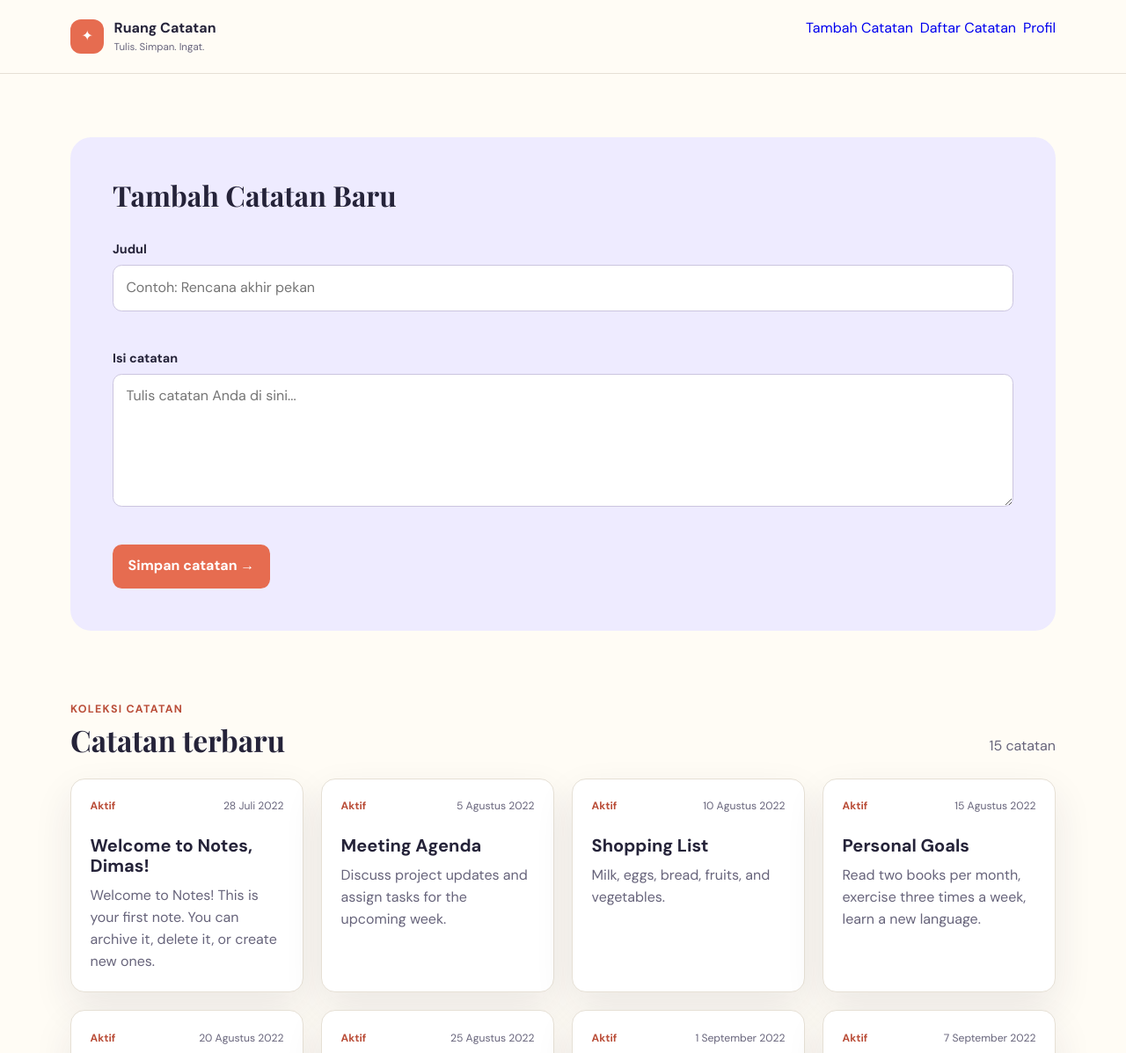
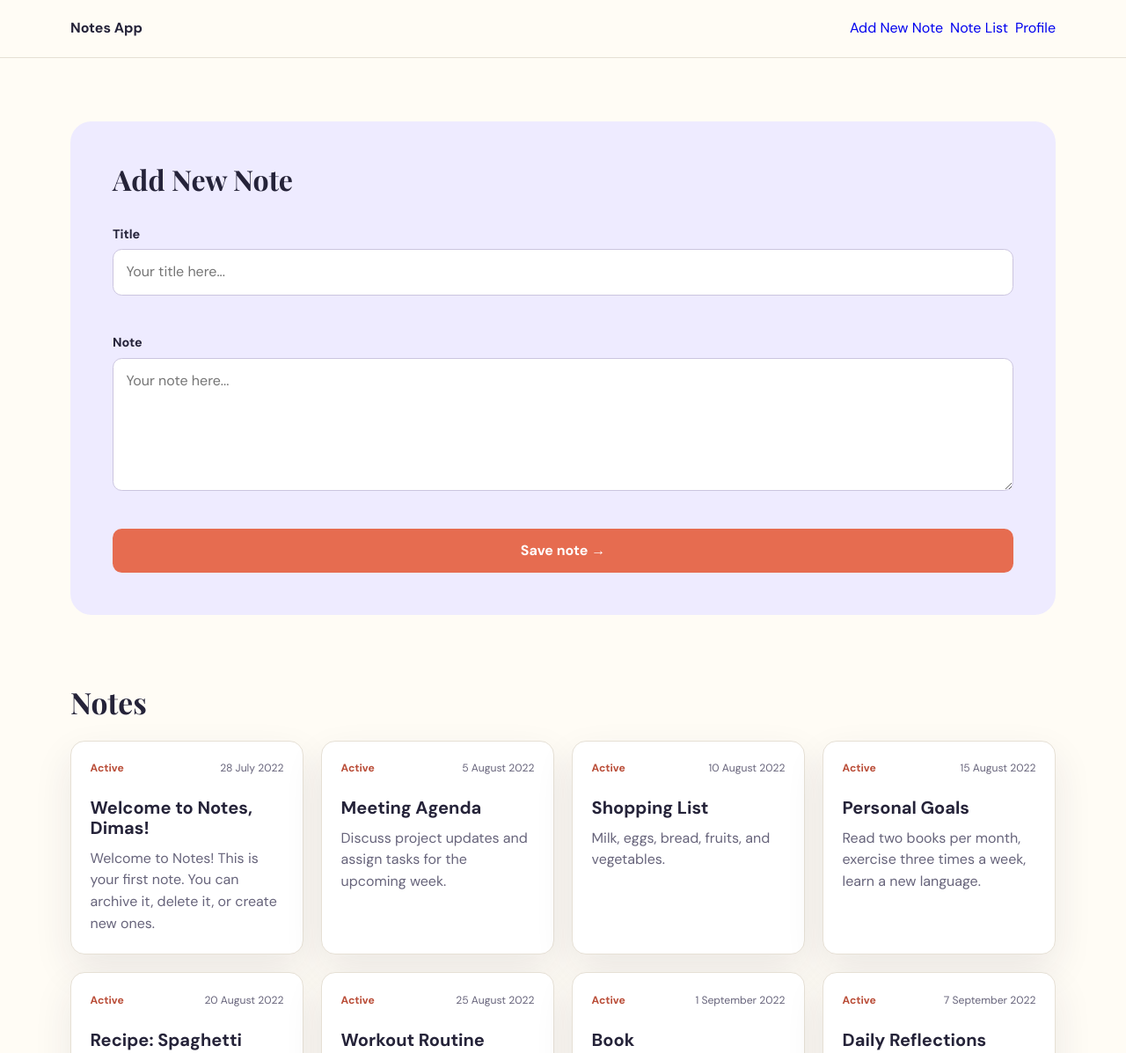
Before and after one commit to trdkhardani/first-project-notes-app, a plain HTML site: page index.html in a window 1280 px wide. Shown: the top 1197 px of the page at 88% size. Drawn offline with nearby package versions, Linux system fonts and the light colour scheme.

Commit message:
feat: switch to full english

```diff
--- a/index.html
+++ b/index.html
@@ -3,27 +3,39 @@
   <head>
     <meta charset="UTF-8" />
     <meta name="viewport" content="width=device-width, initial-scale=1.0" />
-    <meta name="description" content="Aplikasi pencatatan sederhana untuk submission Belajar Fundamental Front-End Web Development." />
-    <title>Ruang Catatan</title>
+    <meta name="description"/>
+    <title>Notes App</title>
     <link rel="preconnect" href="https://fonts.googleapis.com" />
     <link rel="preconnect" href="https://fonts.gstatic.com" crossorigin />
-    <link href="https://fonts.googleapis.com/css2?family=DM+Sans:wght@400;500;600;700&family=Playfair+Display:wght@700&display=swap" rel="stylesheet" />
+    <link
+      href="https://fonts.googleapis.com/css2?family=DM+Sans:wght@400;500;600;700&family=Playfair+Display:wght@700&display=swap"
+      rel="stylesheet"
+    />
     <link rel="stylesheet" href="src/styles/main.css" />
   </head>
   <body>
-    <app-bar app-name="Ruang Catatan" tagline="Tulis. Simpan. Ingat." nav-menus="Tambah Catatan,Daftar Catatan,Profil"></app-bar>
+    <app-bar nav-menus="Add New Note,Note List,Profile"></app-bar>
     <main class="page-content">
       <note-form></note-form>
       <section class="notes-section" aria-labelledby="notes-heading">
         <div class="section-heading">
-          <div><p class="eyebrow">Koleksi catatan</p><h2 id="notes-heading">Catatan terbaru</h2></div>
-          <span id="notes-count" class="notes-count">0 catatan</span>
+          <div>
+            <h2 id="notes-heading">Notes</h2>
+          </div>
         </div>
         <!-- JavaScript akan merender note-item dari data dummy ke dalam grid ini. -->
         <div id="notes-list" class="notes-grid" aria-live="polite"></div>
       </section>
     </main>
-    <footer class="site-footer">Notes App by <a href="https://www.dicoding.com/users/tridiktyahp" target="_blank" rel="noopener noreferrer">Tridiktya Hardani Putra</a>.</footer>
+    <footer class="site-footer">
+      Notes App by
+      <a
+        href="https://www.dicoding.com/users/tridiktyahp"
+        target="_blank"
+        rel="noopener noreferrer"
+        >Tridiktya Hardani Putra</a
+      >.
+    </footer>
     <script type="module" src="src/scripts/main.js"></script>
   </body>
 </html>
--- a/src/scripts/components/app-bar.js
+++ b/src/scripts/components/app-bar.js
@@ -1,23 +1,20 @@
 class AppBar extends HTMLElement {
   connectedCallback() {
-    const appName = this.getAttribute("app-name") || "Notes App";
-    const tagline = this.getAttribute("tagline") || "";
     const navMenus = this.getAttribute("nav-menus") || "";
-    console.log(navMenus.split(','));
+    const splittedNavMenus = navMenus.split(',');
     this.innerHTML = `
     <header class="app-bar">
       <div id="brand">
-        <a class="brand" href="/" aria-label="${appName}, kembali ke halaman utama">
-          <span class="brand-mark" aria-hidden="true">✦</span>
+        <a class="brand" href="/" aria-label="Notes App, kembali ke halaman utama">
           <span>
-            <strong>${appName}</strong>${tagline ? `<small>${tagline}</small>` : ""}
+            <strong>Notes App</strong>
           </span>
         </a>
       </div>
       <div id="nav-menus">
-        <a href="#note-form"><span>${navMenus.split(',')[0]}<span></a>
-        <a href="#notes-list"><span>${navMenus.split(',')[1]}<span></a>
-        <a href="https://www.dicoding.com/users/tridiktyahp" target="_blank" rel="noopener noreferrer"><span>${navMenus.split(',')[2]}<span></a>
+        <a href="#note-form"><span>${splittedNavMenus[0]}<span></a>
+        <a href="#notes-list"><span>${splittedNavMenus[1]}<span></a>
+        <a href="https://www.dicoding.com/users/tridiktyahp" target="_blank" rel="noopener noreferrer"><span>${splittedNavMenus[2]}<span></a>
       </div>
     </header>`;
   }
--- a/src/scripts/components/note-form.js
+++ b/src/scripts/components/note-form.js
@@ -5,12 +5,12 @@ class NoteForm extends HTMLElement {
   connectedCallback() {
     this.innerHTML = `
       <section class="form-card" aria-labelledby="form-title">
-        <div><h2 id="form-title">Tambah Catatan Baru</h2></div>
+        <div><h2 id="form-title">Add New Note</h2></div>
         <form id="note-form">
-          <div class="field-group"><label for="note-title">Judul</label><input id="note-title" name="title" type="text" placeholder="Contoh: Rencana akhir pekan" required minlength="3" /><small class="field-message" id="title-message"></small></div>
-          <div class="field-group"><label for="note-body">Isi catatan</label><textarea id="note-body" name="body" rows="5" placeholder="Tulis catatan Anda di sini..." required minlength="10"></textarea><small class="field-message" id="body-message"></small></div>
-          <button type="submit">Simpan catatan <span aria-hidden="true">→</span></button>
-          <p id="submission-alert" style="color: green;" hidden>Note berhasil ditambahkan!</p>
+          <div class="field-group"><label for="note-title">Title</label><input id="note-title" name="title" type="text" placeholder="Your title here..." required minlength="3" /><small class="field-message" id="title-message"></small></div>
+          <div class="field-group"><label for="note-body">Note</label><textarea id="note-body" name="body" rows="5" placeholder="Your note here..." required minlength="10"></textarea><small class="field-message" id="body-message"></small></div>
+          <button type="submit">Save note <span aria-hidden="true">→</span></button>
+          <p id="submission-alert" style="color: green;" hidden>Note successfully added!</p>
         </form>
       </section>`;
 
@@ -30,11 +30,11 @@ class NoteForm extends HTMLElement {
         document.getElementById("title-message");
       if (!isValid && validationMsg) {
         if (event.target.validity.valueMissing)
-          noteTitleValidationMsgField.innerText = "Judul catatan harus diisi.";
+          noteTitleValidationMsgField.innerText = "Title must be filled.";
 
         if (event.target.validity.tooShort)
           noteTitleValidationMsgField.innerText =
-            "Judul catatan minimal 3 karakter.";
+            "Title is 3 characters minimum.";
       } else {
         noteTitleValidationMsgField.innerText = "";
       }
@@ -48,11 +48,11 @@ class NoteForm extends HTMLElement {
         document.getElementById("body-message");
       if (!isValid && validationMsg) {
         if (event.target.validity.valueMissing)
-          noteBodyValidationMsgField.innerText = "Isi catatan harus diisi.";
+          noteBodyValidationMsgField.innerText = "Note must be filled.";
 
         if (event.target.validity.tooShort)
           noteBodyValidationMsgField.innerText =
-            "Isi catatan minimal 10 karakter.";
+            "Note is 10 characters minimum.";
       } else {
         noteBodyValidationMsgField.innerText = "";
       }
--- a/src/scripts/components/note-item.js
+++ b/src/scripts/components/note-item.js
@@ -7,13 +7,13 @@ class NoteItem extends HTMLElement {
     if (!this._note) return;
     const { title, body, createdAt, archived } = this._note;
     const date = createdAt
-      ? new Date(createdAt).toLocaleDateString("id-ID", {
+      ? new Date(createdAt).toLocaleDateString("en-UK", {
           day: "numeric",
           month: "long",
           year: "numeric",
         })
-      : "Tanggal belum tersedia";
-    this.innerHTML = `<article class="note-card ${archived ? "is-archived" : ""}"><div class="note-card__meta"><span>${archived ? "Diarsipkan" : "Aktif"}</span><time datetime="${createdAt || ""}">${date}</time></div><h3>${title}</h3><p>${body}</p></article>`;
+      : "No date set";
+    this.innerHTML = `<article class="note-card ${archived ? "is-archived" : ""}"><div class="note-card__meta"><span>${archived ? "Archived" : "Active"}</span><time datetime="${createdAt || ""}">${date}</time></div><h3>${title}</h3><p>${body}</p></article>`;
   }
 }
 customElements.define("note-item", NoteItem);
--- a/src/scripts/main.js
+++ b/src/scripts/main.js
@@ -5,7 +5,6 @@ import './components/note-form.js';
 import './components/note-item.js';
 
 const notesList = document.querySelector('#notes-list');
-const notesCount = document.querySelector('#notes-count');
 
 function renderNotes(noteData) {
   notesList.innerHTML = '';
@@ -14,22 +13,13 @@ function renderNotes(noteData) {
     noteItem.note = note;
     notesList.append(noteItem);
   });
-  notesCount.textContent = `${noteData.length} catatan`;
 }
 
-// TODO: Setelah data dummy dimasukkan, fungsi ini akan menampilkan seluruh catatan.
 renderNotes(notesData);
 document.addEventListener(customEvents.NOTE_SUBMIT_EVENT, () => {
   renderNotes(notesData);
-  // const submissionAlert = document.createElement('p');
-  // submissionAlert.id = "submission-alert"
-  // submissionAlert.style.color = 'green';
-  // submissionAlert.innerText = 'Note berhasil ditambahkan!';
-  // const noteForm = document.querySelector('form#note-form');
-  // noteForm.append(submissionAlert);
 
   const submissionAlert = document.getElementById("submission-alert");
   submissionAlert.hidden = false
 
 })
-// TODO: Dengarkan CustomEvent dari <note-form>, lalu tambahkan catatan baru ke state.
--- a/src/styles/main.css
+++ b/src/styles/main.css
@@ -100,11 +100,13 @@ h1 {
   font-size: 2rem;
 }
 form {
-  display: grid;
+  display: flex;
+  flex-flow: column;
   gap: 1rem;
 }
 .field-group {
-  display: grid;
+  display: flex;
+  flex-flow: column;
   gap: 0.4rem;
 }
 label {
```
